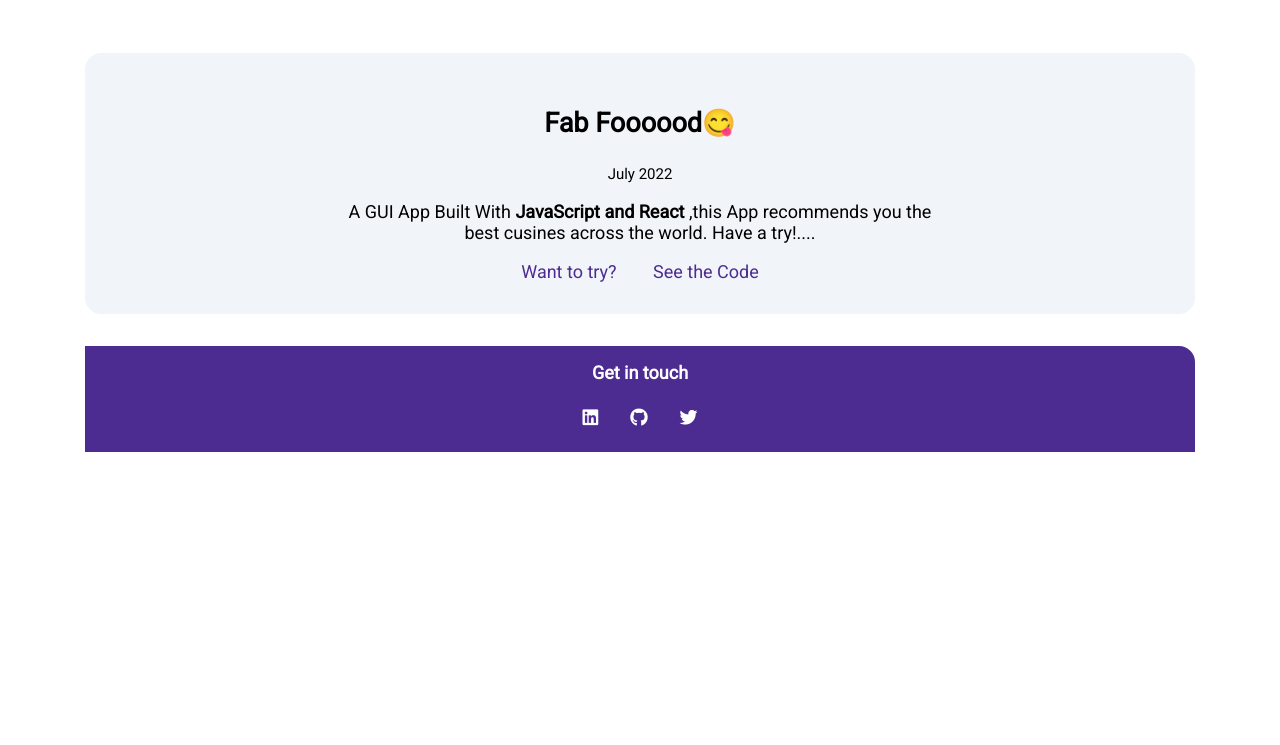
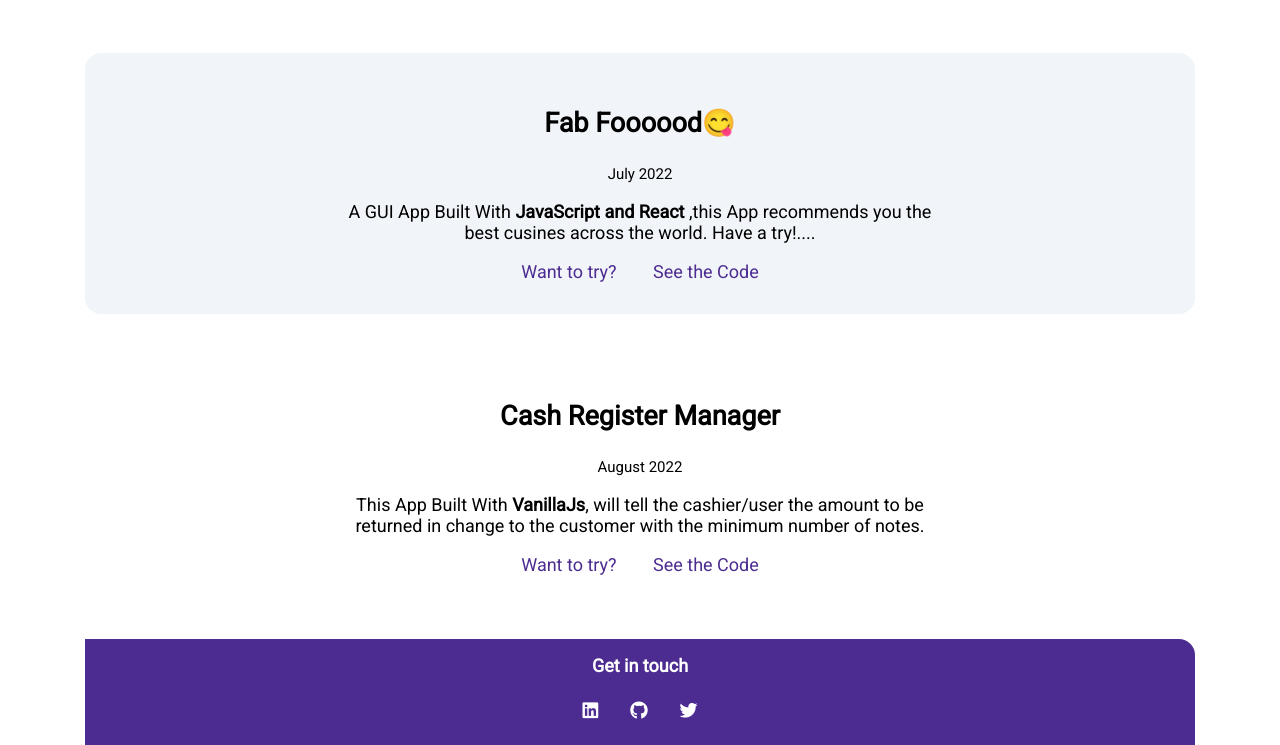
Before and after one commit to Aakarshashetty/portfolio, a plain HTML site: page projects.html in a window 1280 px wide. Shown: the part 1682-2427 px from the top of the page. Before the commit the page ends 2134 px from the top, so only its background shows below. Drawn offline with Linux system fonts and the light colour scheme.

Commit message:
added cash register app

```diff
--- a/projects.html
+++ b/projects.html
@@ -87,6 +87,16 @@
                 <a class="link normal-link" href="https://github.com/Aakarshashetty/food-recommendations">See the Code</a>
         </div>
     </section>
+    <section class="section">
+        <div class="container container-center">
+            <h1>Cash Register Manager</h1>
+            <small>August 2022</small>
+                <p>This App Built With <span class="section-technologies">VanillaJs</span>, will tell the cashier/user the amount to be returned in change to the customer with the minimum number of notes.</p>
+                <a class="link normal-link" href="https://cash-register-app-mark10-neog.netlify.app/">Want to try?</a>
+                <a class="link normal-link" href="https://github.com/Aakarshashetty/cash-register-app">See the Code</a>
+        </div>
+
+    </section>
 
     <!-- Footer -->
     <footer class="footer">
```
